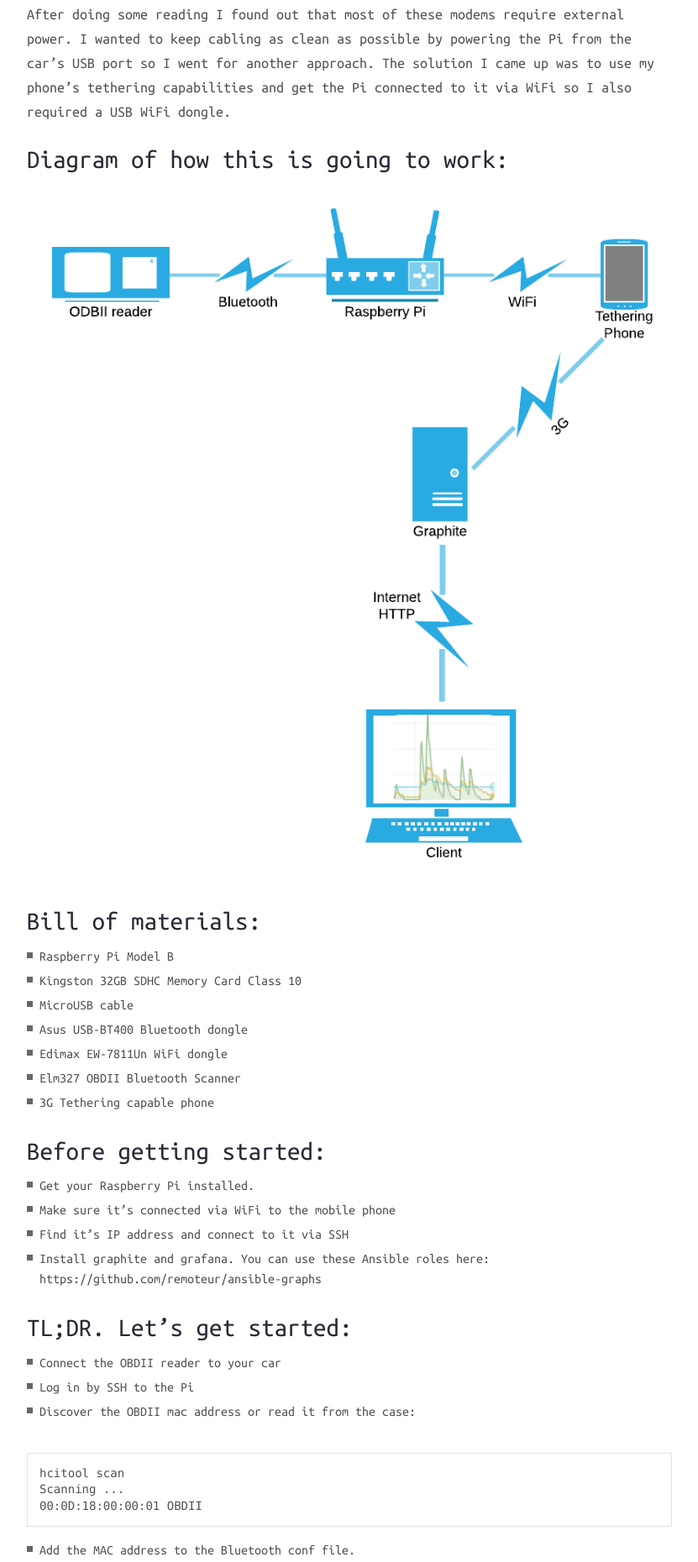
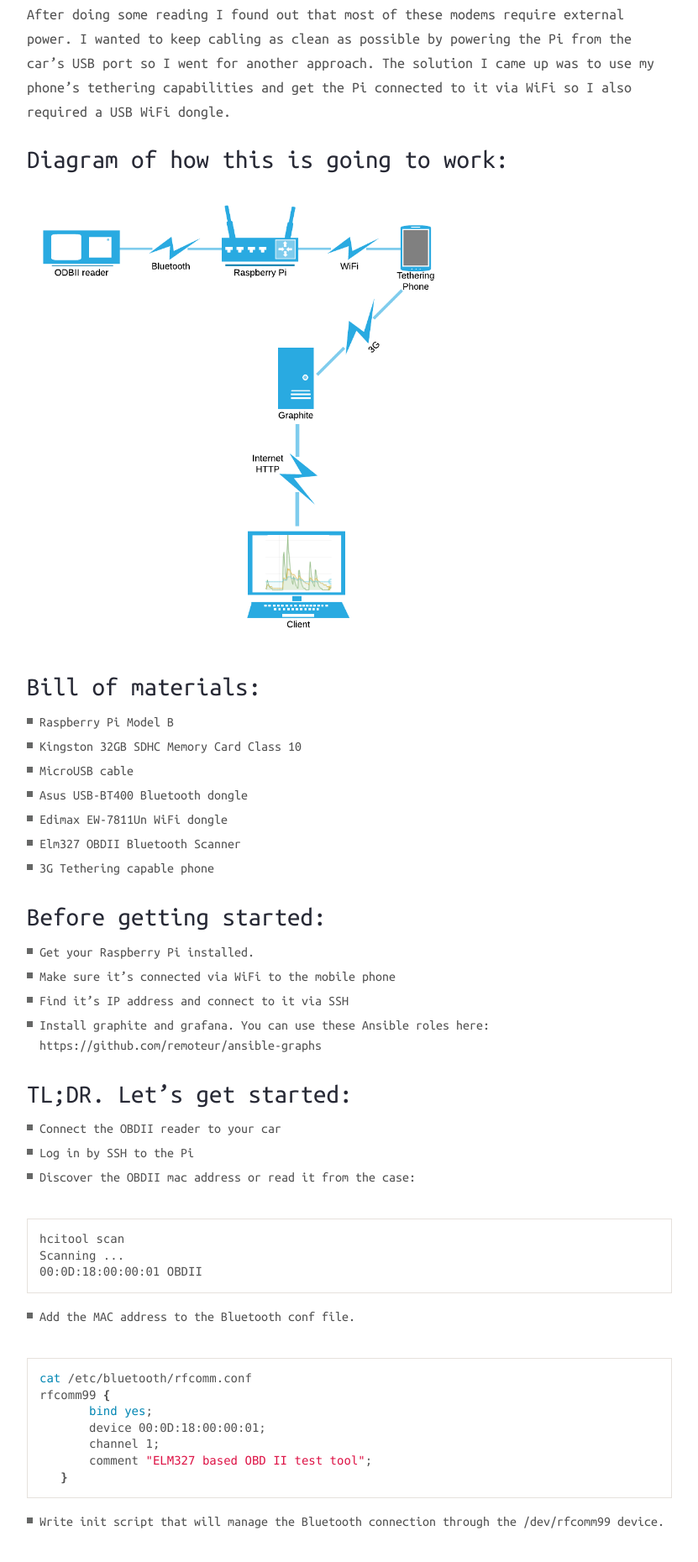
Before and after one commit to mcornea/mcornea.github.io, a Jekyll site: the page built from _posts/2015-04-19-graphing-car-metrics-into-the-cloud-with-raspberry-pi.markdown, in a window 1280 px wide. Shown: the part 1699-3559 px from the top of the page at 84% size, without its empty margins (224-1055 px from the left). Built offline with Jekyll 4.4.1, drawn with Linux system fonts in a browser that asks for light colours; nearby versions of some CDN libraries.

Commit message:
resize image

```diff
--- a/_posts/2015-04-19-graphing-car-metrics-into-the-cloud-with-raspberry-pi.markdown
+++ b/_posts/2015-04-19-graphing-car-metrics-into-the-cloud-with-raspberry-pi.markdown
@@ -35,7 +35,7 @@ Basically we have all the system's components but we need to connect them someho
 The last component in the system was getting the Raspberry Pi connected to the Graphite instance. Since I'm a cloudy guy I'm going to run Graphite on my lab Openstack so this means I was going to require an Internet connection on the Pi. First thing that came to mind was getting an USB 3G modem. After doing some reading I found out that most of these modems require external power. I wanted to keep cabling as clean as possible by powering the Pi from the car's USB port so I went for another approach. The solution I came up was to use my phone's tethering capabilities and get the Pi connected to it via WiFi so I also required a USB WiFi dongle.
 
 ## Diagram of how this is going to work:
-<a href="{{'assets/static/car_odb.png' | prepend: site.baseurl | prepend: site.url }}"><img src="{{'assets/static/car_odb.png' | prepend: site.baseurl | prepend: site.url }}" alt="Car OBD" width="800" height="600"/></a>
+<a href="{{'assets/static/car_odb.png' | prepend: site.baseurl | prepend: site.url }}"><img src="{{'assets/static/car_odb.png' | prepend: site.baseurl | prepend: site.url }}" alt="Car OBD" width="500" height="350"/></a>
 
 ## Bill of materials:
 
```
